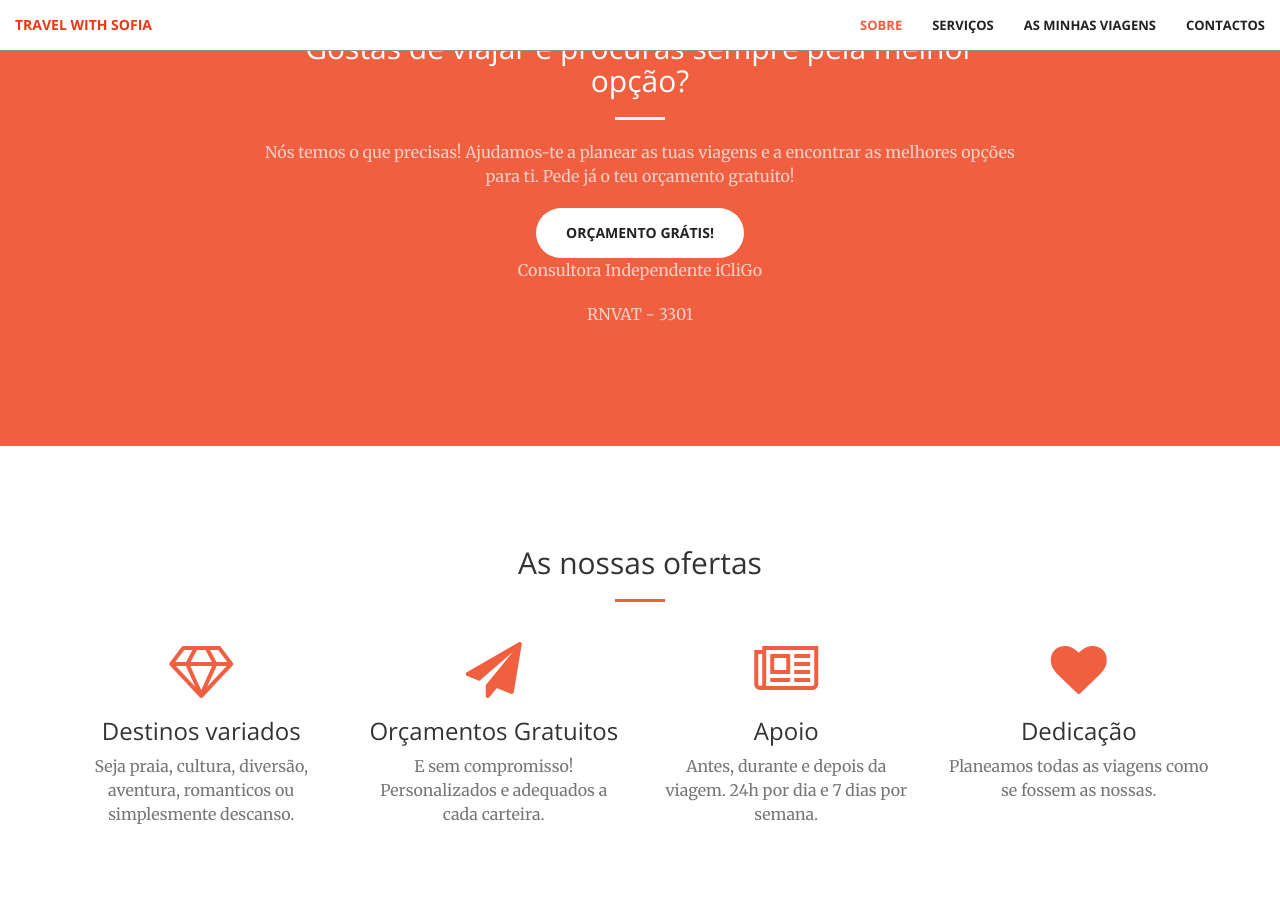
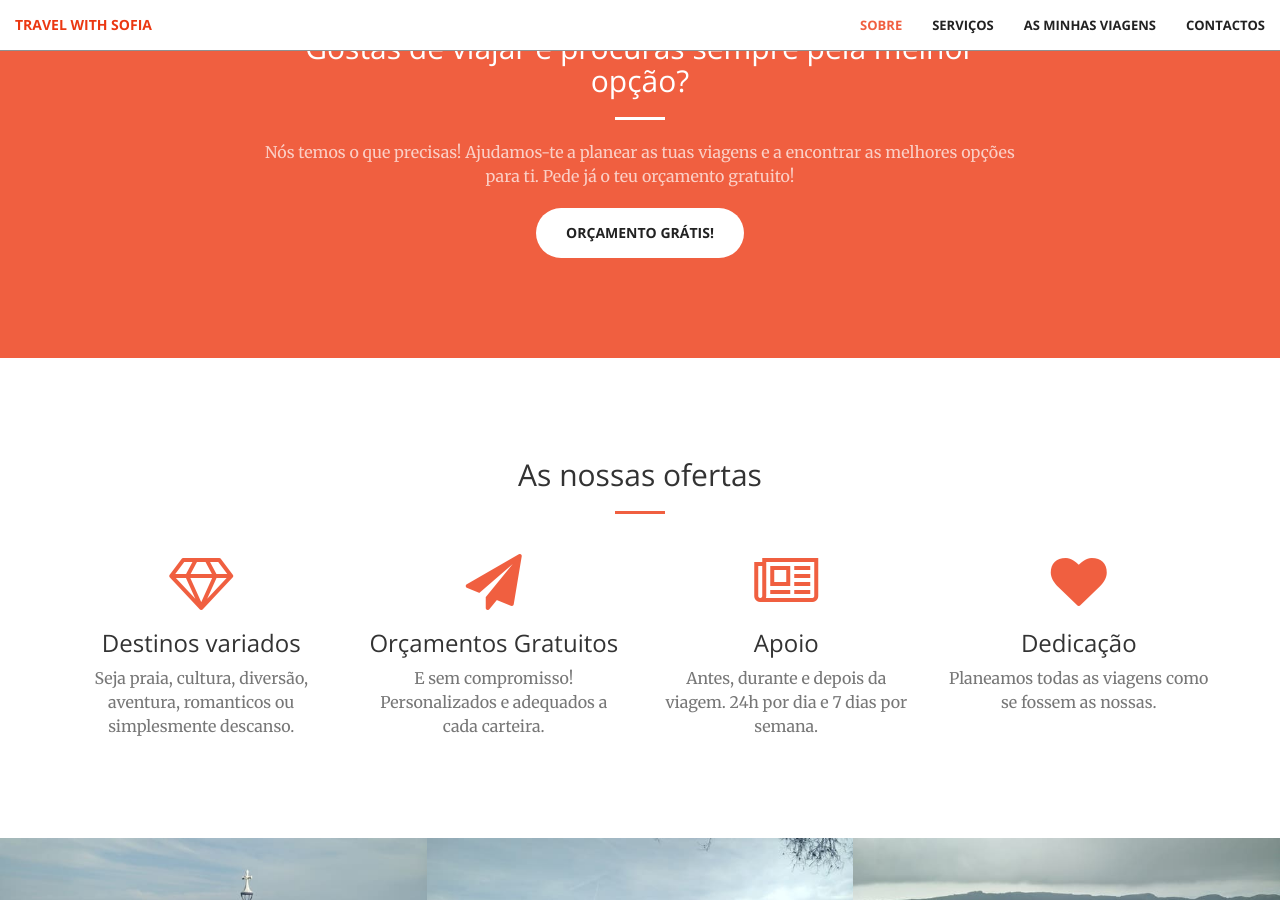
Before and after one commit to SofiaSousa/travelwithsofia, a Jekyll site: the page built from index.html, in a window 1280 px wide and 900 px high, scrolled down 969 px. Built offline with Jekyll 4.4.1, drawn with Linux system fonts in a browser that asks for light colours; some of the changed text lies outside the part shown.

Commit message:
feat: Add footer and move rnvat info to footer

```diff
--- a/_includes/call-to-action.html
+++ b/_includes/call-to-action.html
@@ -6,8 +6,6 @@
                 <hr class="light">
                 <p class="text-faded">Nós temos o que precisas! Ajudamos-te a planear as tuas viagens e a encontrar as melhores opções para ti. Pede já o teu orçamento gratuito!</p>
                 <a href="https://forms.gle/KgHz67oAYHM8ALCH8" target="_blank" class="btn btn-default btn-xl">Orçamento grátis!</a>
-                <p class="text-faded">Consultora Independente iCliGo</p>
-                <p class="text-faded">RNVAT - 3301</p>
             </div>
         </div>
     </div>
--- /dev/null
+++ b/_includes/footer.html
@@ -0,0 +1,8 @@
+<aside class="bg-dark">
+  	<div class="container text-center">
+      <div class="call-to-action">
+          <h2>Consultor Independente iCliGo</h2>
+          <h2>RNVAT - 3301</h2>
+      </div>
+  	</div>
+</aside>
--- a/_layouts/front.html
+++ b/_layouts/front.html
@@ -11,6 +11,7 @@
   {% include portfolio.html %}
   {% include aside.html %}
   {% include contact.html %}
+  {% include footer.html %}
   {% include scripts.html %}
 </body>
 
```
